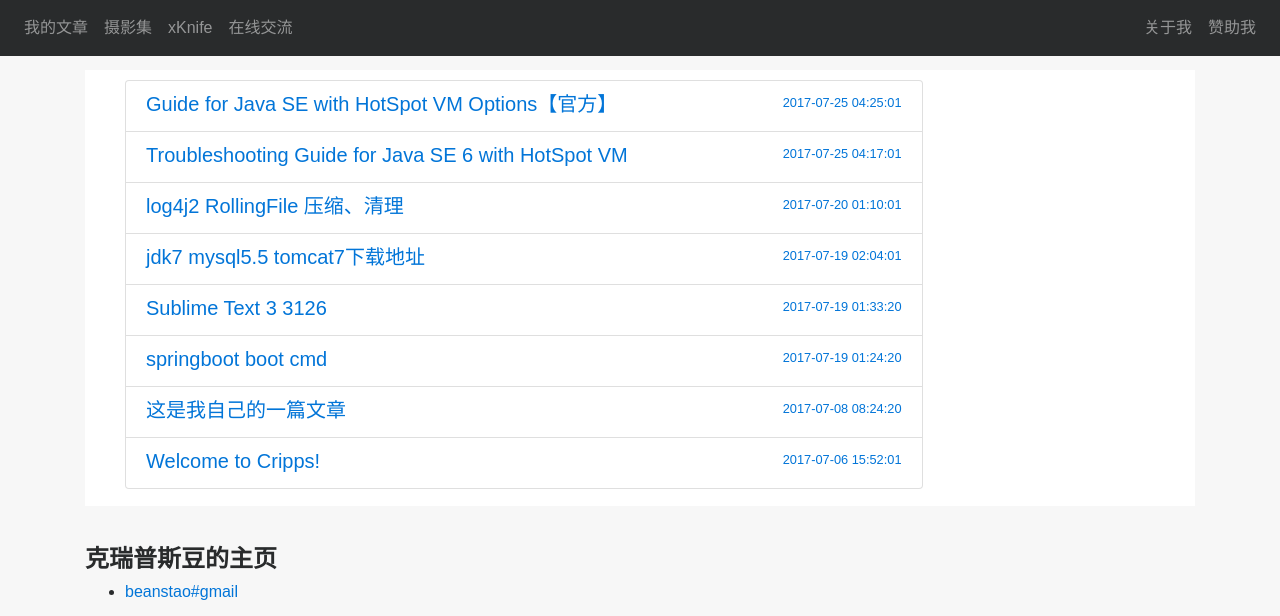
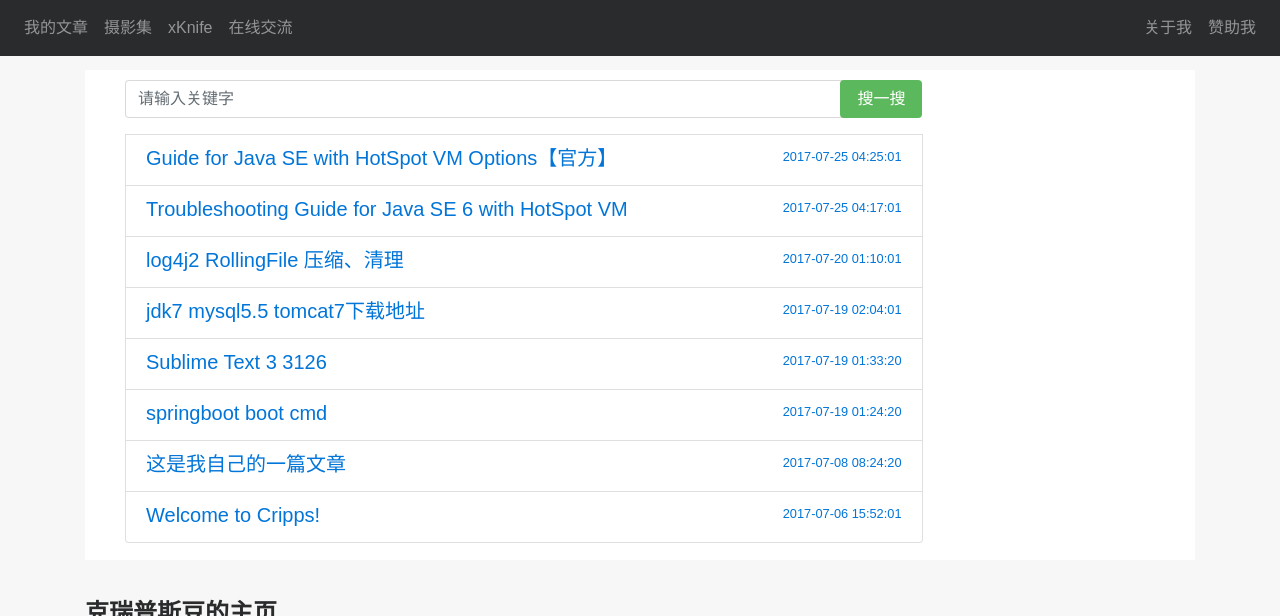
Before and after one commit to beanstt/beanstt.github.io, a Jekyll site: the page built from index.md, in a window 1280 px wide, cut to the strip 0-616 px from the top of the page. Built offline with Jekyll 4.4.1, drawn with Linux system fonts in a browser that asks for light colours; nearby versions of some CDN libraries.

Commit message:
add : search

```diff
--- a/_layouts/home.html
+++ b/_layouts/home.html
@@ -9,6 +9,17 @@ layout: default
   {{ content }}
 
   <ul class="post-list content col-sm-10 col-md-9">
+    <form action="/search.html" method="get">
+      <div class="form-group row">
+        <div class="col-md-11">
+          <input type="text" class="form-control" id="search-box" name="query" placeholder="请输入关键字">
+        </div>
+        <div class="col-md-1">
+          <button type="submit" class="btn btn-success float-sm-right">搜一搜</button>
+        </div>
+      </div>
+    </form>
+
     {% for post in site.posts %}
       <!-- <li> -->
         {% assign date_format = site.minima.date_format | default: "%Y-%m-%d %H:%M:%S" %}
--- a/_sass/my/_global.scss
+++ b/_sass/my/_global.scss
@@ -133,3 +133,72 @@ h2{
 .mb-1 {
     margin-bottom: .25rem!important;
 }
+
+// 搜索框
+.form-group {
+    margin-bottom: 1rem;
+}
+.row {
+    display: -webkit-box;
+    display: -webkit-flex;
+    display: -ms-flexbox;
+    display: flex;
+    -webkit-flex-wrap: wrap;
+    -ms-flex-wrap: wrap;
+    flex-wrap: wrap;
+    margin-right: -15px;
+    margin-left: -15px;
+}
+.form-control {
+    display: block;
+    width: 100%;
+    padding: .5rem .75rem;
+    font-size: 1rem;
+    line-height: 1.25;
+    color: #464a4c;
+    background-color: #fff;
+    background-image: none;
+    -webkit-background-clip: padding-box;
+    background-clip: padding-box;
+    border: 1px solid rgba(0,0,0,.15);
+    border-radius: .25rem;
+    -webkit-transition: border-color ease-in-out .15s,-webkit-box-shadow ease-in-out .15s;
+    transition: border-color ease-in-out .15s,-webkit-box-shadow ease-in-out .15s;
+    -o-transition: border-color ease-in-out .15s,box-shadow ease-in-out .15s;
+    transition: border-color ease-in-out .15s,box-shadow ease-in-out .15s;
+    transition: border-color ease-in-out .15s,box-shadow ease-in-out .15s,-webkit-box-shadow ease-in-out .15s;
+}
+// 搜索按钮
+.btn {
+    border-radius: 0;
+}
+.float-sm-right {
+    float: right!important;
+}
+.btn-success {
+    color: #fff;
+    background-color: #5cb85c;
+    border-color: #5cb85c;
+}
+.btn {
+    display: inline-block;
+    font-weight: 400;
+    line-height: 1.25;
+    text-align: center;
+    white-space: nowrap;
+    vertical-align: middle;
+    -webkit-user-select: none;
+    -moz-user-select: none;
+    -ms-user-select: none;
+    user-select: none;
+    border: 1px solid transparent;
+    padding: .5rem 1rem;
+    font-size: 1rem;
+    border-radius: .25rem;
+    -webkit-transition: all .2s ease-in-out;
+    -o-transition: all .2s ease-in-out;
+    transition: all .2s ease-in-out;
+}
+[type=reset], [type=submit], button, html [type=button] {
+    -webkit-appearance: button;
+}
```
Also changed, not shown: assets/js/search.js (added, +61 -0 lines), search.html (added, +32 -0 lines), assets/js/lunr.min.js (added).
